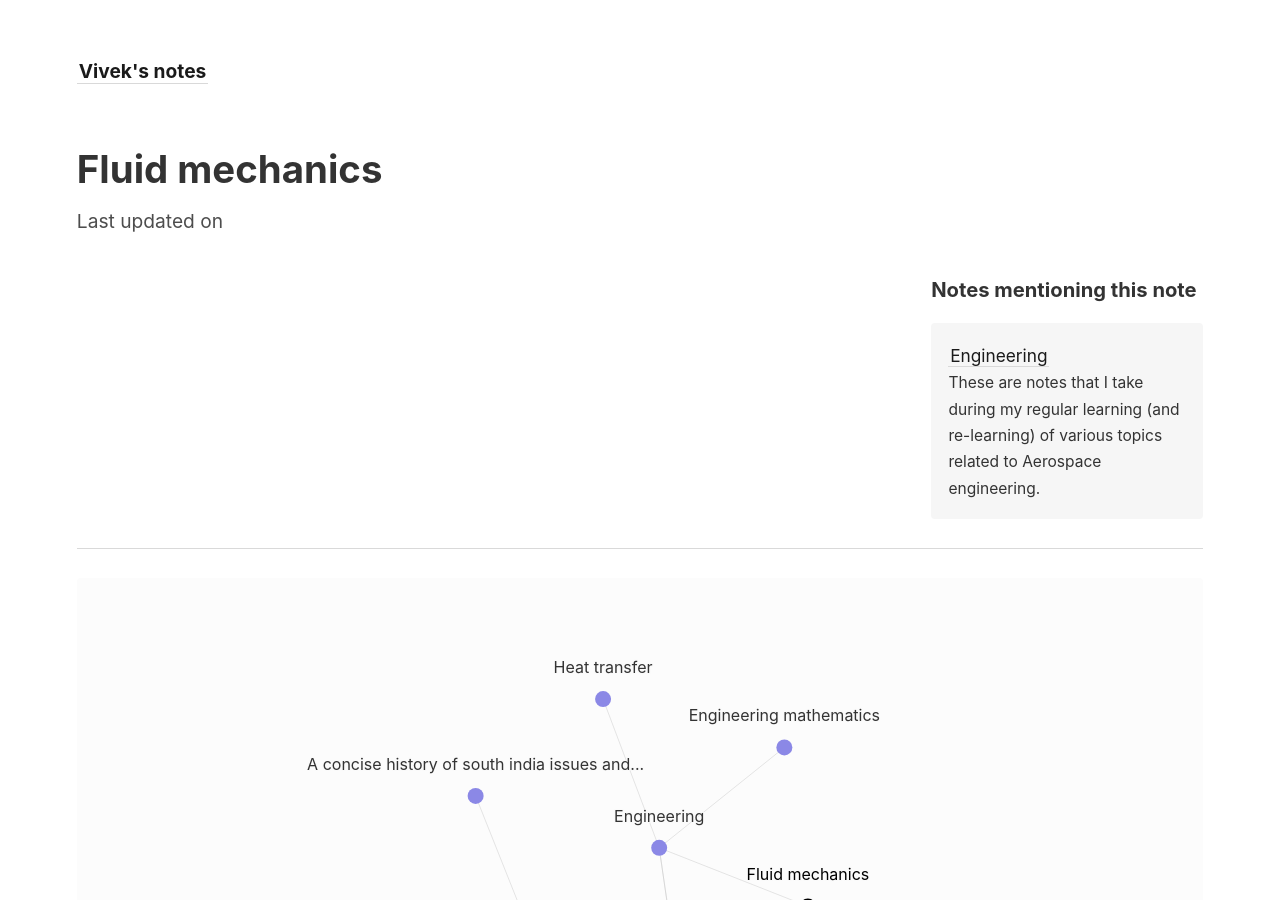
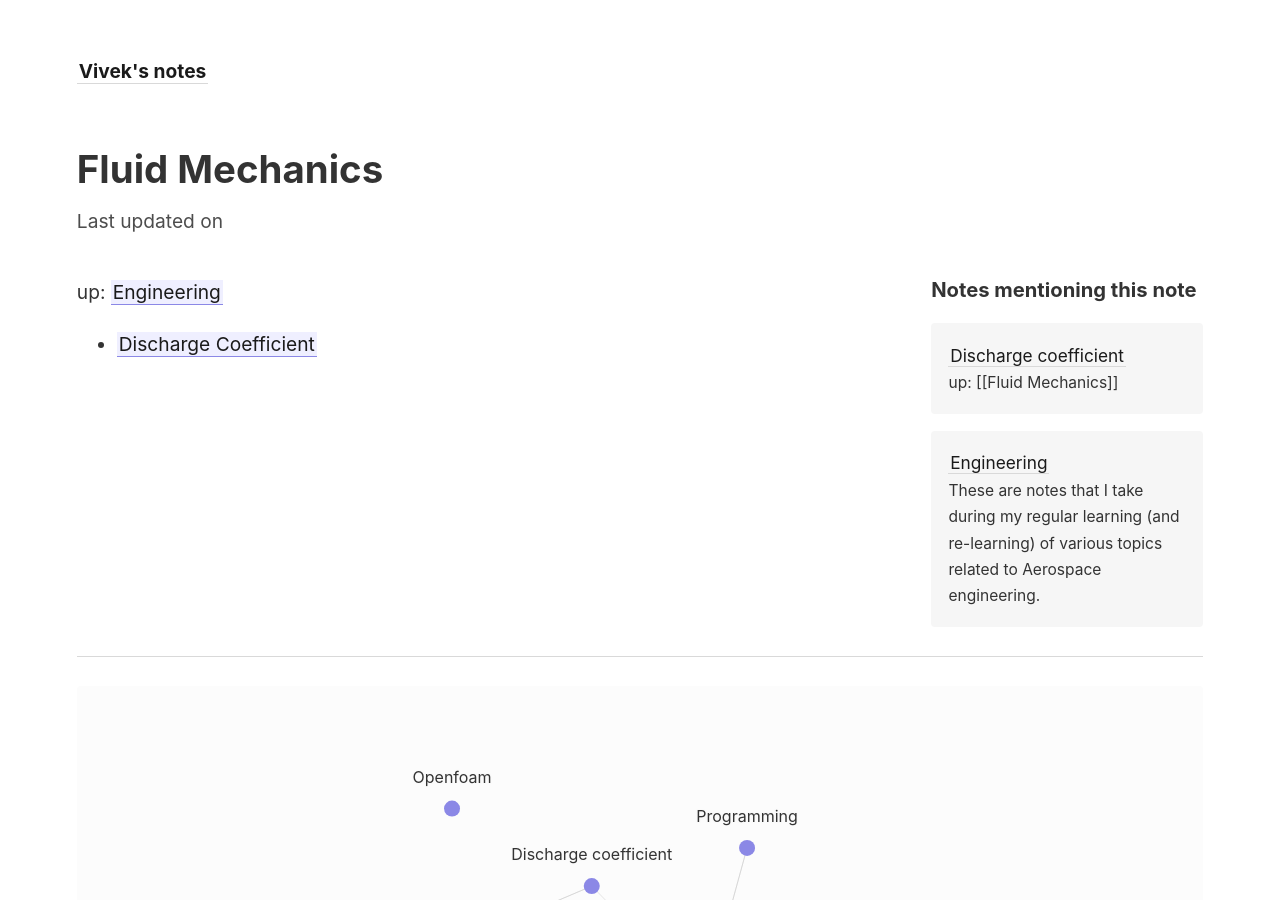
Before and after one commit to vivek-s/vivek-s.com, a Jekyll site: the page built from _notes/Engineering/Fluid Mechanics.md, in a window 1280 px wide and 900 px high. Built offline with Jekyll 4.4.1, drawn with Linux system fonts in a browser that asks for light colours.

Commit message:
discharge coeff

```diff
--- a/_notes/Engineering/Fluid Mechanics.md
+++ b/_notes/Engineering/Fluid Mechanics.md
@@ -1,2 +1,7 @@
 ---
+title: Fluid Mechanics
 ---
+up: [[Engineering]]
+
+
+- [[Discharge Coefficient]]
```
Also changed, not shown: _notes/Discharge Coefficient.md (added, +17 -0 lines).
